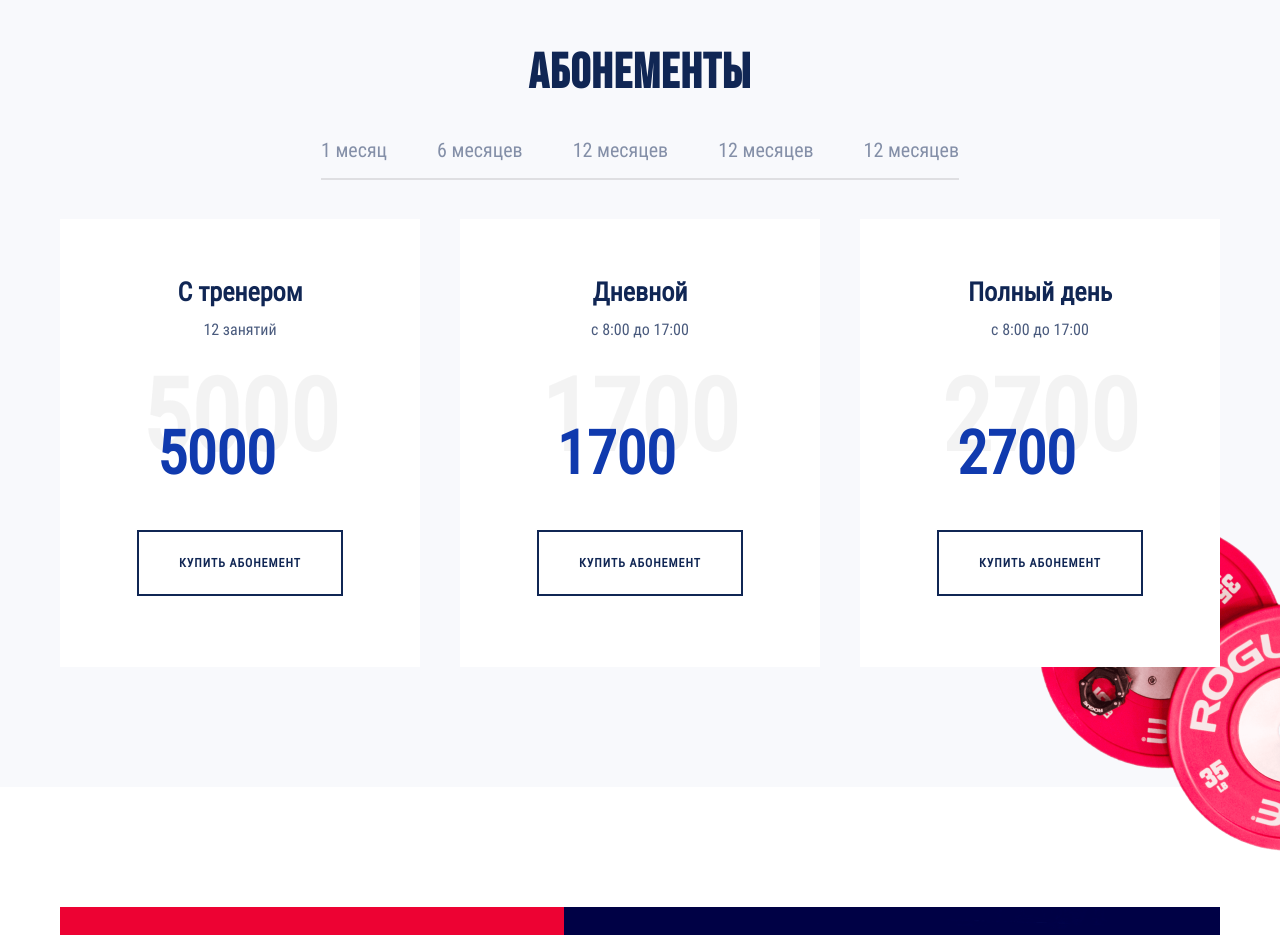
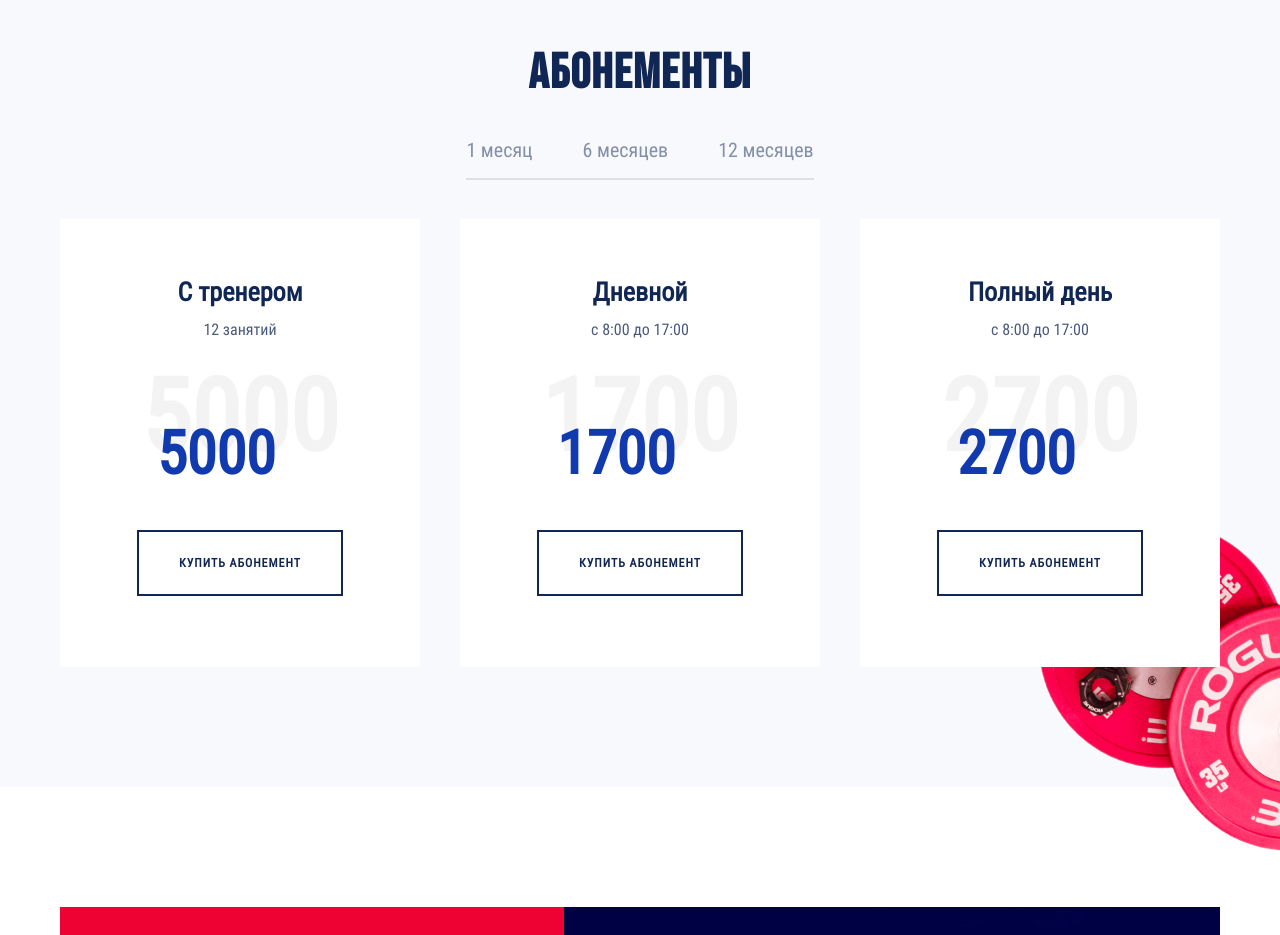
Before and after one commit to spartfin/Fitness_center, a website: page source/index.html in a window 1280 px wide. Shown: the part 1480-2415 px from the top of the page. Drawn offline with nearby package versions, Linux system fonts and the light colour scheme; files that its build step writes are made by us from their sources.

Commit message:
Исправлен js в абониментах, теперь при добавлении новых пунктов кликаются все!

```diff
--- a/source/index.html
+++ b/source/index.html
@@ -76,12 +76,6 @@
         </li>
         <li class="subscription__months_item">
           <button class=" subscription__btn subscription__item_six-months" type="button">6 месяцев</button>
-        </li>
-        <li class="subscription__months_item">
-          <button class="subscription__btn subscription__item_twelve-months" type="button">12 месяцев</button>
-        </li>
-        <li class="subscription__months_item">
-          <button class="subscription__btn subscription__item_twelve-months" type="button">12 месяцев</button>
         </li>
         <li class="subscription__months_item">
           <button class="subscription__btn subscription__item_twelve-months" type="button">12 месяцев</button>
--- a/source/js/script.js
+++ b/source/js/script.js
@@ -1,4 +1,3 @@
-/* eslint-disable new-cap */
 'use strict';
 
 (function () {
@@ -23,6 +22,7 @@
 
   var activeBtn = function () {
     for (var i = 0; i < subscriptionBtn.length; i++) {
+      // eslint-disable-next-line no-shadow
       var activeButton = function (i) {
         subscriptionBtn[i].addEventListener('click', function () {
           prev = active;
@@ -40,7 +40,6 @@
     subscriptionBtn[active].classList.add('subscription__btn_active');
   };
 
-  // eslint-disable-next-line no-undef
   IMask(document.getElementById('training-phone-mask'), {
     mask: '+{7}(000)000-00-00'
   });
```
Also changed, not shown: build/index.html, build/js/script.js.
